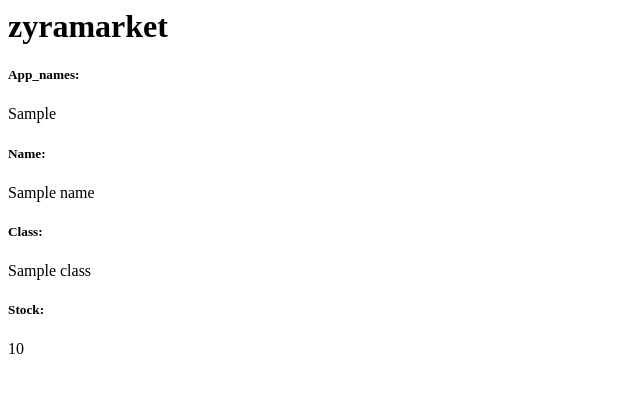
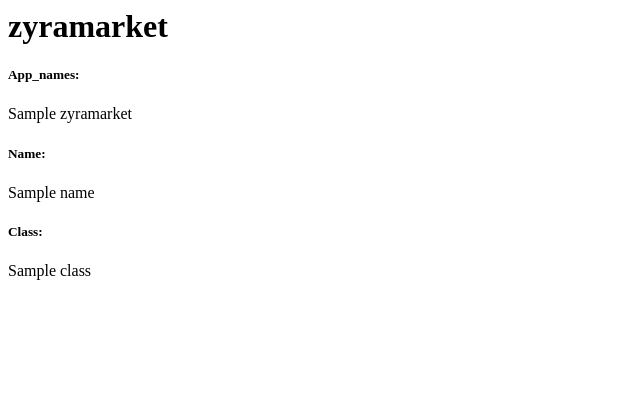
Before and after one commit to ammarafzia/zyramarket, a Django app: template main/templates/main.html in a window 1280 px wide. Shown: the top 393 px of the page, without its empty margins (0-640 px from the left). Run offline with Django 5.2, Linux system fonts and the light colour scheme; the template is opened without the code that fills it: most values are stand-ins (such as "Sample title", 1, 10 or a date in 2020).

Commit message:
merubah file di view

```diff
--- a/main/models.py
+++ b/main/models.py
@@ -6,7 +6,3 @@ class MoodEntry(models.Model):
     price = models.IntegerField()
     description = models.TextField()
     stock = models.IntegerField()
-
-    @property
-    def is_mood_strong(self):
-        return self.mood_intensity > 5
--- a/main/templates/main.html
+++ b/main/templates/main.html
@@ -1,10 +1,10 @@
 <h1>zyramarket</h1>
 
 <h5>App_names: </h5>
-<p>{{ app_store }}<p>
+<p>{{ zyramarket }}<p>
 <h5>Name: </h5>
 <p>{{ name }}<p>
 <h5>Class: </h5>
 <p>{{ class }}<p>
-<h5>Stock: </h5>
-<p>{{ stock }}<p>
+<!-- <h5>Stock: </h5>
+<p>{{ stock }}<p> -->
--- a/main/views.py
+++ b/main/views.py
@@ -2,9 +2,9 @@ from django.shortcuts import render
 
 def show_main(request):
     context = {
-        'app_store' : 'apalah',
-        'name': 'Pak Bepe',
-        'class': 'PBP E',
+        'app_store' : 'zyramarket',
+        'name': 'Ammara Fasha Zia',
+        'class': 'PBP B',
         'stock' : '10',
     }
 
```
Also changed, not shown: main/migrations/0001_initial.py (added).
